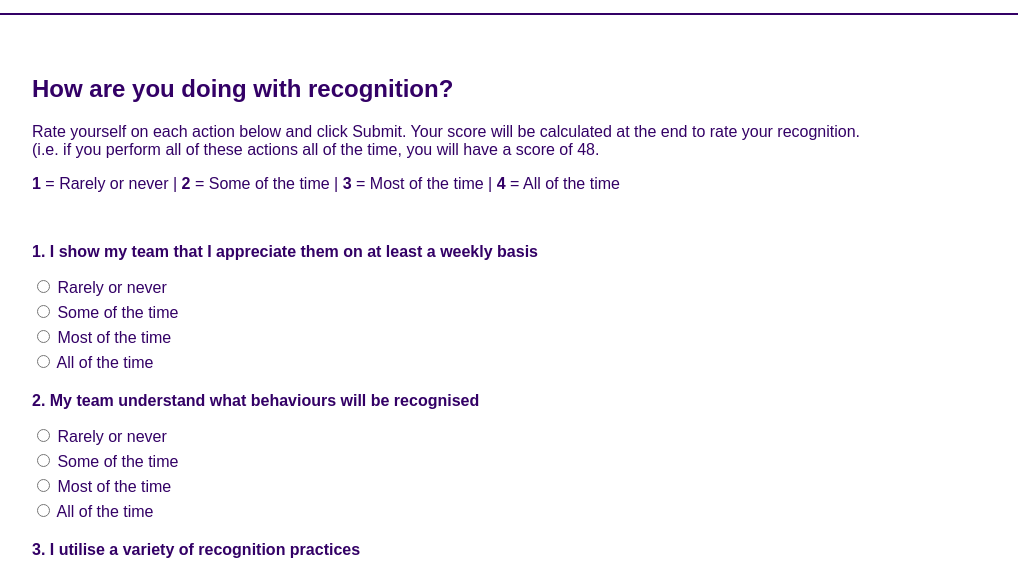
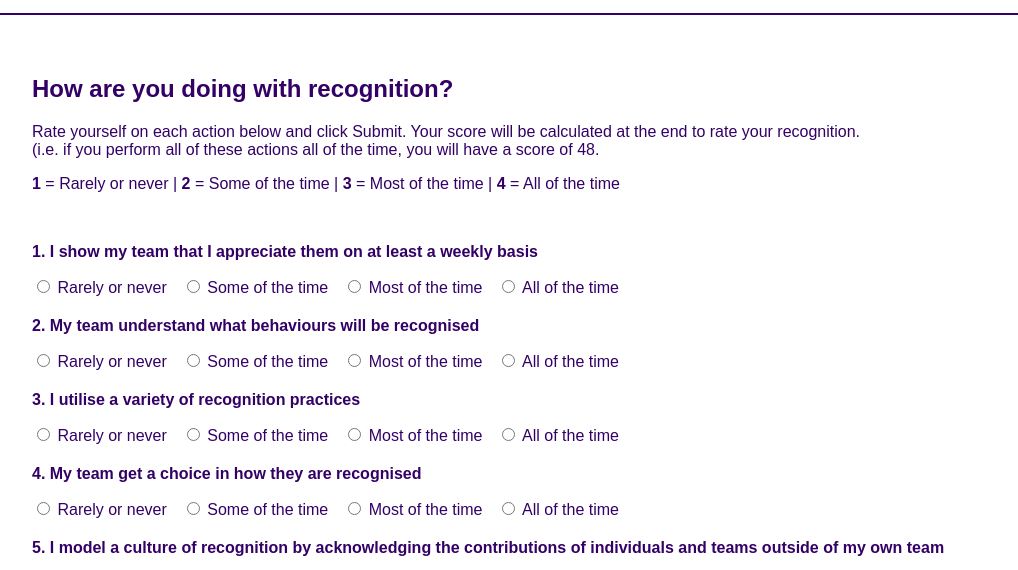
Before and after one commit to athoaeltc/recognition-quiz, a plain HTML site: page index.html in a window 1280 px wide. Shown: the part 213-783 px from the top of the page, without its empty margins (8-1026 px from the left). Drawn offline with Linux system fonts and the light colour scheme.

Commit message:
Update index.html

```diff
--- a/index.html
+++ b/index.html
@@ -3,7 +3,7 @@
 <head>
   <meta charset="UTF-8" />
   <meta name="viewport" content="width=device-width, initial-scale=1.0" />
-  <title>Recognition Self-Reflection Quiz</title>
+  <title>Assess My Recognition Practices Questionnaire</title>
   <style>
     body { font-family: Arial, sans-serif; margin: 0; padding: 0; background: #fff; color: #330066; }
     header { text-align: center; background: #fff; padding: 40px 20px 20px; border-bottom: 2px solid #330066; }
@@ -13,7 +13,7 @@
     main { padding: 40px; }
     h2 { color: #330066; }
     .question { margin-bottom: 20px; }
-    .question label { display: block; margin: 5px 0; }
+    .question label { margin-right: 15px; display: inline-block; }
     .submit-btn { margin-top: 30px; background: #330066; color: white; padding: 10px 20px; border: none; cursor: pointer; font-size: 16px; }
     .result { margin-top: 30px; padding: 20px; border: 2px solid #330066; background: #f5f0ff; display: none; }
   </style>
```
